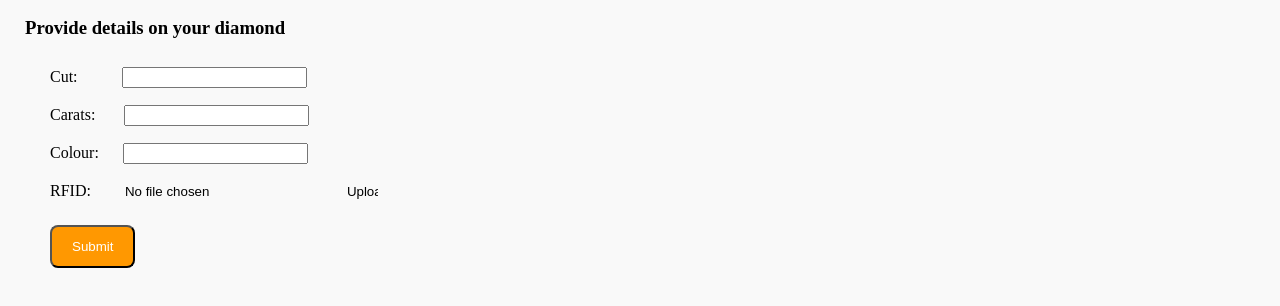
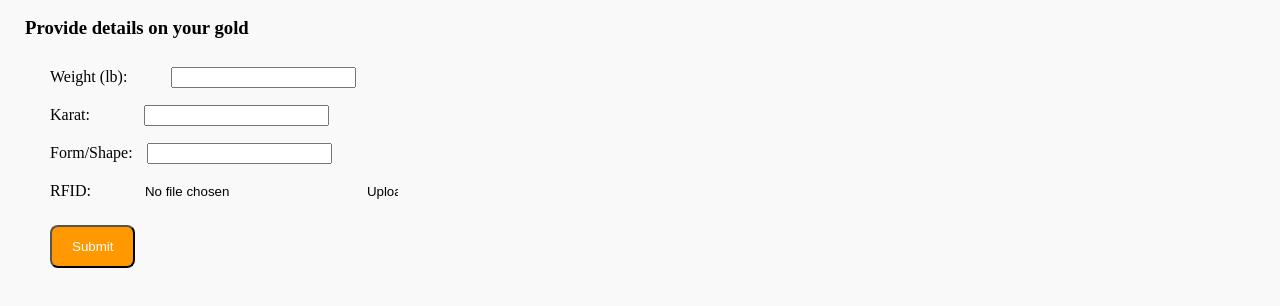
Before and after one commit to Somashree/DiamondDigger, a plain HTML site: page new_block.html in a window 1280 px wide. Shown: the part 72-378 px from the top of the page. Drawn offline with Linux system fonts and the light colour scheme.

Commit message:
Add files via upload

```diff
--- a/new_block.html
+++ b/new_block.html
@@ -4,20 +4,20 @@
     </head>
     <body class=”container” style="background-color: #f9f9f9; margin: 0;">
         <h2 style="background-color: #24303d; border-color: #e7e7e7; text-align: center; padding: 20px 12px; border: 1px solid #eeeeee; box-shadow: 0 1px 2px #888888; color: #fff;">Register a new Block</h2>
-        <h3 style="margin-left: 25px;">Provide details on your diamond</h3>
+        <h3 style="margin-left: 25px;">Provide details on your gold</h3>
         <div class=”tab-content”>
             <div role=”tabpanel” class=”tab-pane active” id=”blockchain” style="margin-left: 25px;">
                 <form action="#">
-                    <label for="cut" style="display: inline-block; margin: 10 40 10 25;">Cut: </label>
+                    <label for="weight" style="display: inline-block; margin: 10 40 10 25;">Weight (lb): </label>
                     <input type="text" id="cut" name="cut">
                     <br>
-                    <label for="carats" style="display: inline-block; margin: 10 25 10 25;">Carats: </label>
+                    <label for="karats" style="display: inline-block; margin: 10 50 10 25;">Karat: </label>
                     <input type="text" id="carats" name="carats">
                     <br>
-                    <label for="colour" style="display: inline-block; margin: 10 20 10 25;">Colour: </label>
+                    <label for="colour" style="display: inline-block; margin: 10 10 10 25;">Form/Shape: </label>
                     <input type="text" id="colour" name="colour">
                     <br>
-                    <label for="rfid" style="display: inline-block; margin: 10 30 10 25;">RFID: </label>
+                    <label for="rfid" style="display: inline-block; margin: 10 50 10 25;">RFID: </label>
                     <input type="file" id="rfid" name="file">
                     <br>
                     <input type="submit" value="Submit" style="margin: 15 25 10 25; background-color: #ff9801; padding: 12px 20px; color: white; border-radius: 8px;cursor: pointer;">
```
